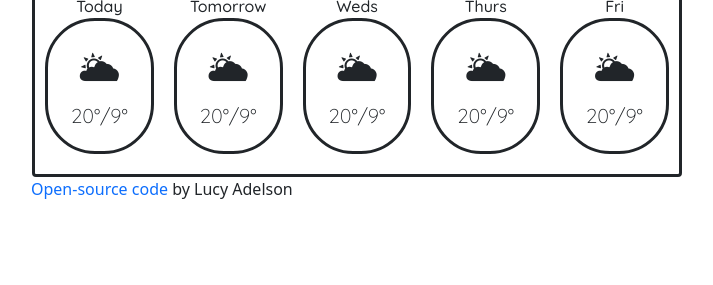
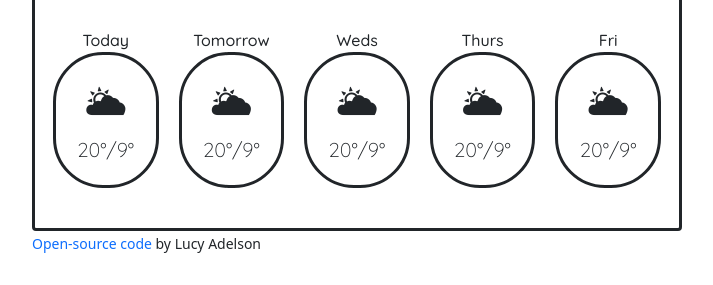
Before and after one commit to ladel7/weather-app, a plain HTML site: page index.html in a window 1280 px wide. Shown: the part 518-803 px from the top of the page, without its empty margins (283-996 px from the left). Drawn offline with nearby package versions, Linux system fonts and the light colour scheme; no server answers.

Commit message:
Consolidated code for source link and border

```diff
--- a/index.html
+++ b/index.html
@@ -25,7 +25,9 @@
     <title>Document</title>
   </head>
   <body>
-    <div class="container weather-app">
+    <div class="container">
+      <div class="weather-app-wrapper">
+        <div class="weather-app">
           <div class="row">
             <div class="col-10 locate">
               <form>
@@ -44,7 +46,9 @@
               </form>
             </div>
             <div class="col-1 locate">
-          <button class="current-button" id="current-button">Current</button>
+              <button class="current-button" id="current-button">
+                Current
+              </button>
             </div>
           </div>
           <div class="row">
@@ -114,13 +118,13 @@
             </div>
           </div>
         </div>
-    <div class="container">
-      <span class="github-link">
+        <small>
           <a href="https://github.com/ladel7/weather-app.git" target="_blank"
             >Open-source code</a
           >
           by Lucy Adelson
-      </span>
+        </small>
+      </div>
     </div>
     <script src="src/script.js"></script>
   </body>
--- a/src/style.css
+++ b/src/style.css
@@ -1,11 +1,14 @@
 /*styling for headers
 add picture section*/
 
+.weather-app-wrapper {
+  margin: 30px auto;
+  max-width: 650px;
+}
 .weather-app {
   border: solid;
   border-radius: 4px;
-  width: 650px;
-  margin: 10px auto;
+  padding: 20px;
   font-family: "Quicksand", sans-serif;
 }
 
@@ -110,9 +113,3 @@ img {
   font-size: 20px;
   font-weight: 100;
 }
-
-.github-link {
-  display: block;
-  margin: -10px auto;
-  padding-left: 232px;
-}
```
Lines whose indentation alone changed are shown as unchanged.
